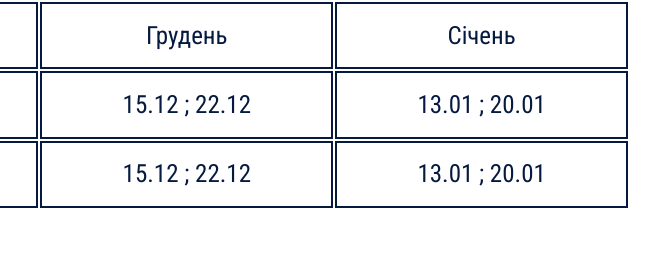
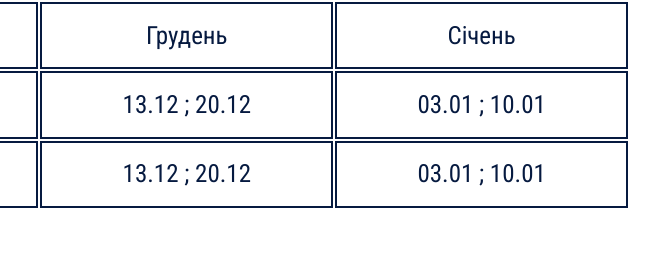
Before and after one commit to Loggax/BM-Trans, a website: page index.html in a window 1280 px wide. Shown: the part 2266-2524 px from the top of the page, 435-1103 px from the left. Drawn offline with Linux system fonts and the light colour scheme.

Commit message:
winter_schedule_25-26

```diff
--- a/index.html
+++ b/index.html
@@ -158,14 +158,14 @@
                             </tr>
                             <tr>
                                 <td>до Англії</td>
-                                <td>15.12 ; 22.12</td>
-                                <td>13.01 ; 20.01</td>
+                                <td>13.12 ; 20.12</td>
+                                <td>03.01 ; 10.01</td>
                                 <!-- <td>04.08 ; 11.08 <br> 18.08 ; 25.08</td> -->
                             </tr>
                             <tr>
                                 <td>до України</td>
-                                <td>15.12 ; 22.12</td>
-                                <td>13.01 ; 20.01 </td>
+                                <td>13.12 ; 20.12</td>
+                                <td>03.01 ; 10.01 </td>
                                 <!-- <td>04.08 ; 11.08 <br> 18.08 ; 25.08</td> -->
                               </tr>
                           </table>
```
